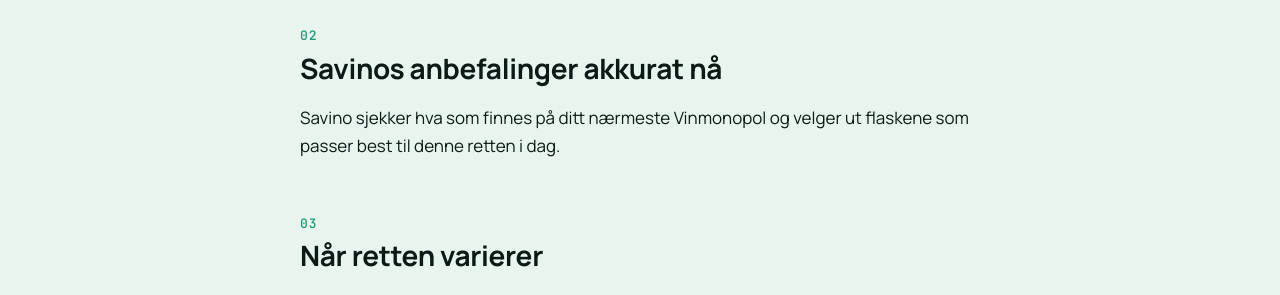
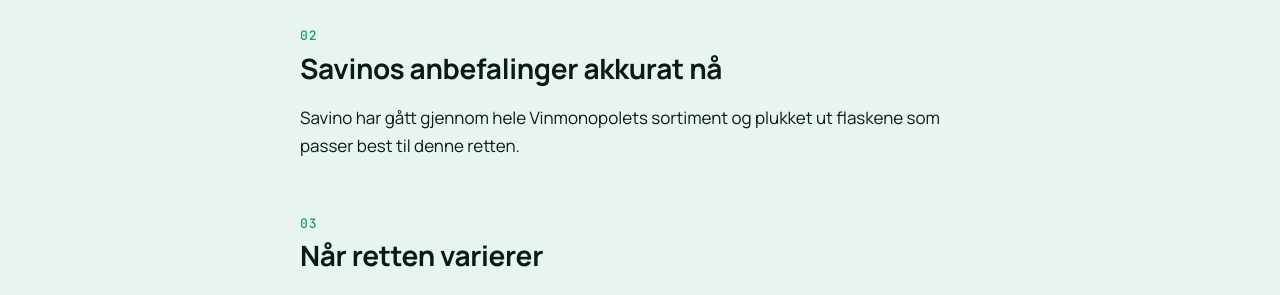
Before and after one commit to timkirstein/savino-support, a Jekyll site: the page built from _posts/2026-02-25-vin-til-grillet-laks.md, in a window 1280 px wide and 900 px high, scrolled down 1533 px. Shown: the part 154-449 px from the top of the window. Built offline with Jekyll 4.4.1, drawn with Linux system fonts in a browser that asks for light colours.

Commit message:
Fix Vinmonopolet scope description in grillet laks post
https://claude.ai/code/session_01E6W6RsfuiBiZpADR2Noo7g

```diff
--- a/_posts/2026-02-25-vin-til-grillet-laks.md
+++ b/_posts/2026-02-25-vin-til-grillet-laks.md
@@ -32,7 +32,7 @@ Tunge, fatlagrede viner kan funke, men de slåss ofte med sitronen. Lette og mel
 
 ## Savinos anbefalinger akkurat nå
 
-Savino sjekker hva som finnes på ditt nærmeste Vinmonopol og velger ut flaskene som passer best til denne retten i dag.
+Savino har gått gjennom hele Vinmonopolets sortiment og plukket ut flaskene som passer best til denne retten.
 
 {% include wine-list-live.html %}
 
```
